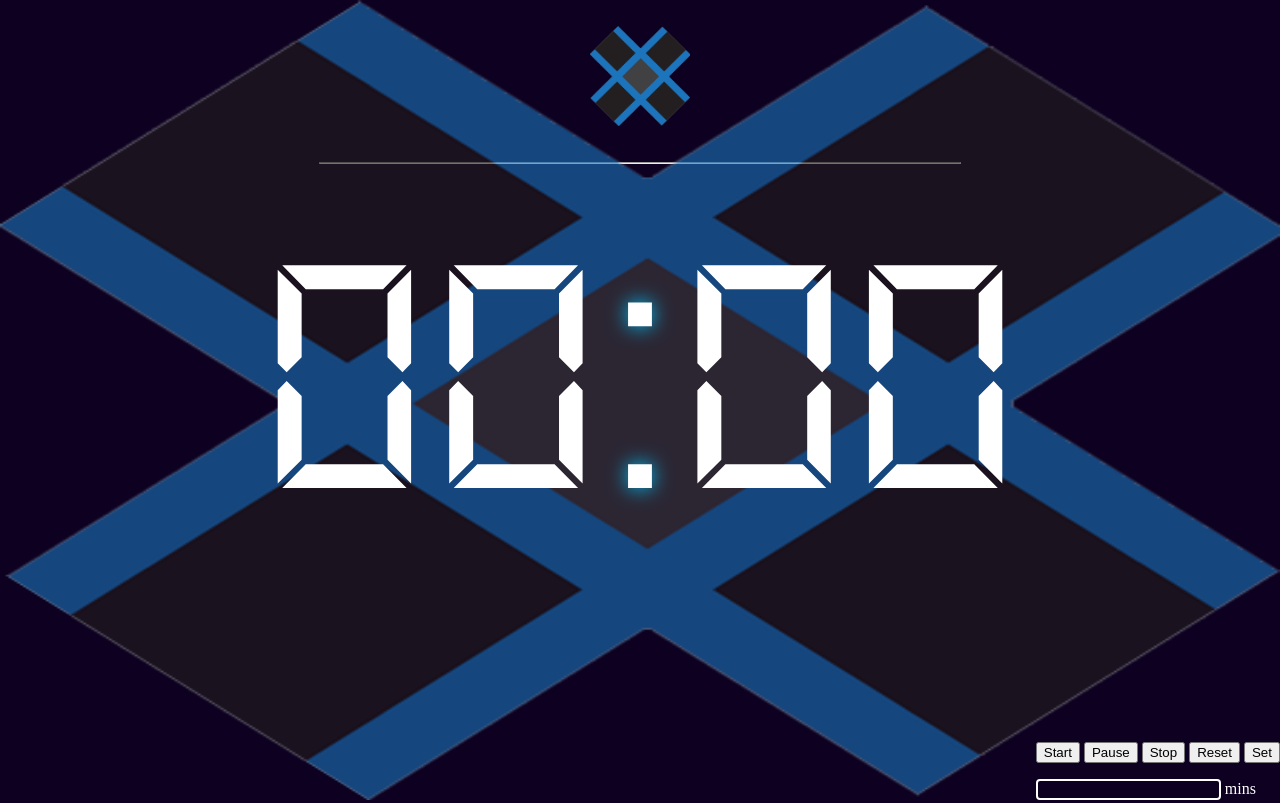
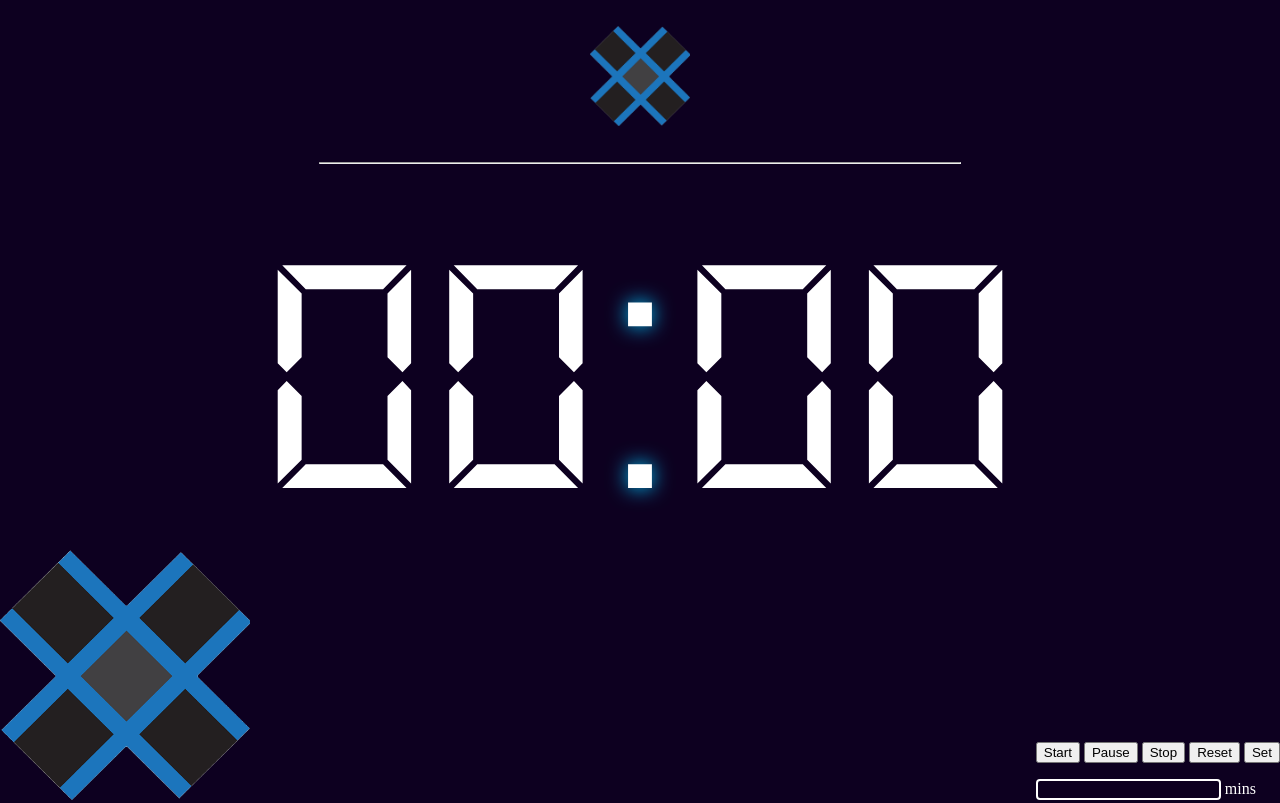
Before and after one commit to kousiksatish/countdown-timer, a plain HTML site: page index.html in a window 1280 px wide. Drawn offline with Linux system fonts and the light colour scheme; a web font is replaced by a local one.

Commit message:
reduce background image size

```diff
--- a/countdown.css
+++ b/countdown.css
@@ -341,11 +341,17 @@ h3 {
 	color:white;
 }
 
+.background-container
+{
+	height: 250px;
+	width: 250px;
+	position: absolute;
+	bottom: 0;
+	left: 0;
+}
+
 .background-container img
 {
 	height: 100%;
 	width: 100%;
-	position: absolute;
-	top: 0;
-	opacity: 0.6;
 }
```
